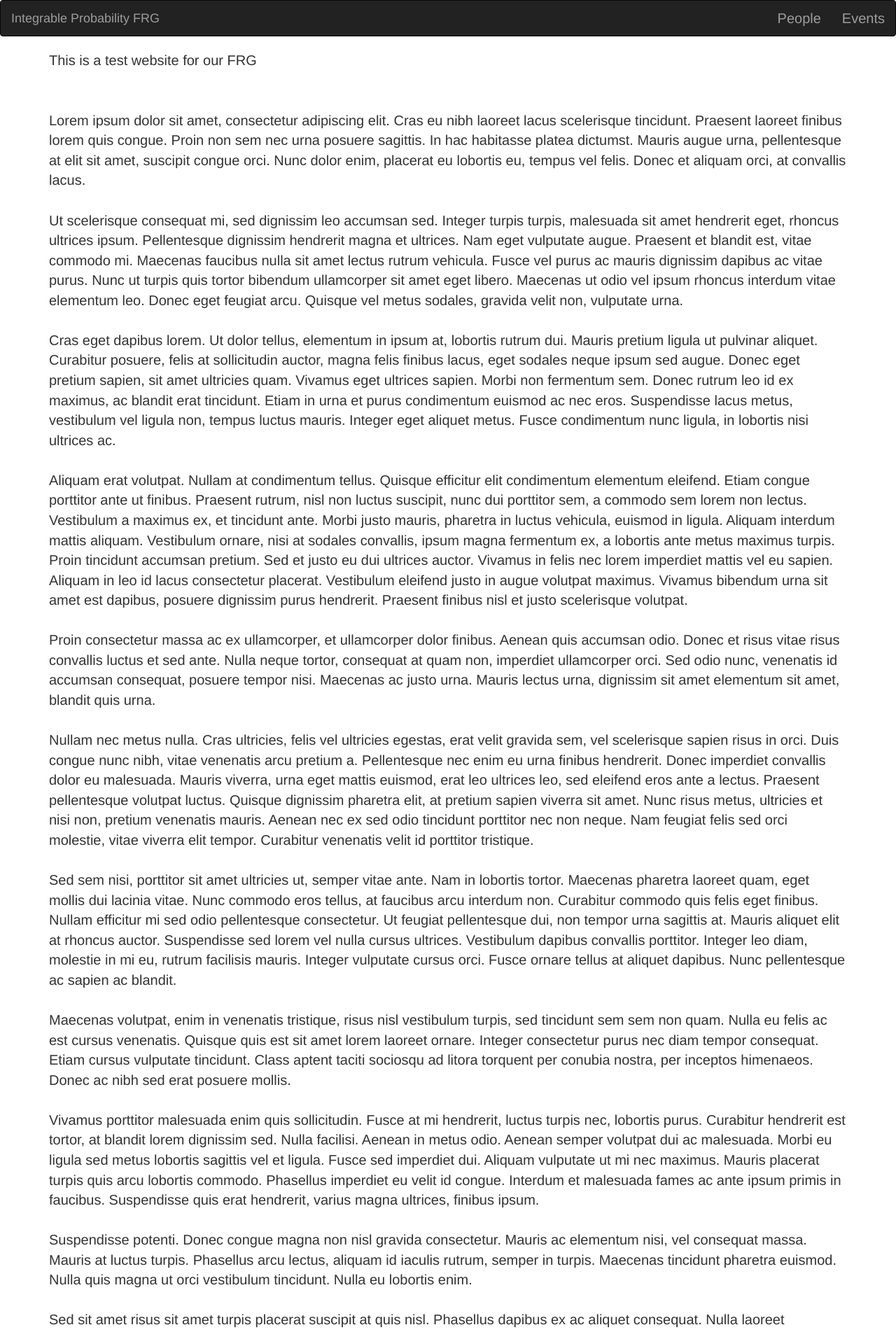
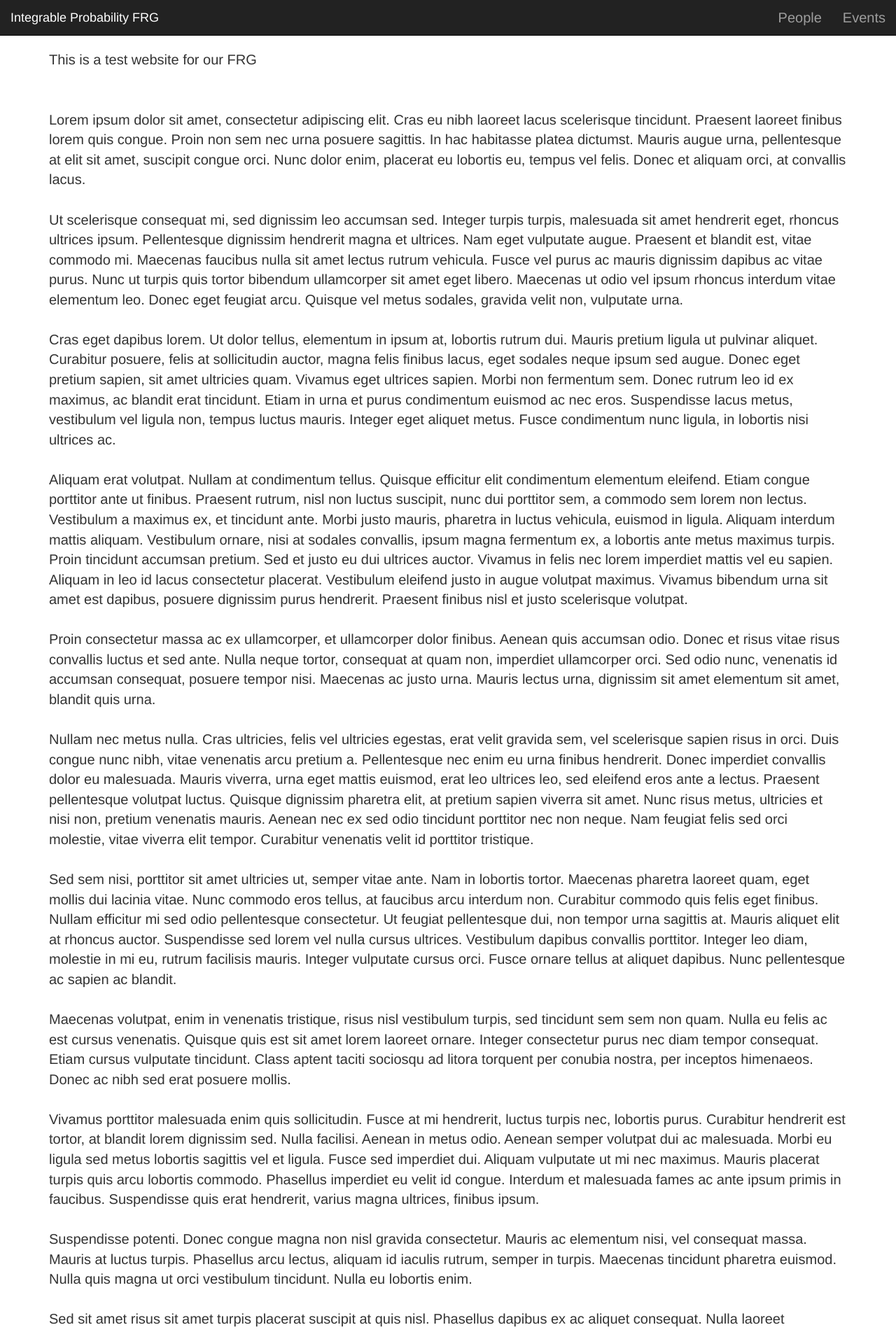
Before and after one commit to int-prob/int-prob-code, a Jekyll site: the page built from index.html, in a window 1280 px wide. Shown: the top 1903 px of the page at 70% size. Built offline with Jekyll 4.4.1, drawn with Linux system fonts in a browser that asks for light colours; the list of posts is cut into pages by our own code.

Commit message:
nabber improvements

```diff
--- a/_includes/navbar.html
+++ b/_includes/navbar.html
@@ -1,6 +1,6 @@
 <body>
 
-  <nav class="navbar navbar-inverse">
+  <nav class="navbar navbar-inverse navbar-static-top bs-docs-nav" role="banner">
     <div class="container-fluid">
       <!-- Brand and toggle get grouped for better mobile display -->
       <div class="navbar-header">
@@ -10,10 +10,11 @@
           <span class="icon-bar"></span>
           <span class="icon-bar"></span>
         </button> -->
-        <a class="navbar-brand" href="{{ site.url }}">Integrable Probability FRG</a>
+        <a class="navbar-brand" href="{{ site.url }}">{{ site.name }}</a>
       </div>
 
       <!-- Collect the nav links, forms, and other content for toggling -->
+      <nav role="navigation">
         <ul class="nav navbar-nav navbar-right">
           <!-- <li><a href="{{ site.url }}/program">Program</a></li> -->
           <li><a href="{{ site.url }}/people/index.html">People</a></li>
@@ -43,5 +44,6 @@
             </ul>
           </li>
         </ul> -->
+      </nav>
     </div><!-- /.container-fluid -->
   </nav>
```
